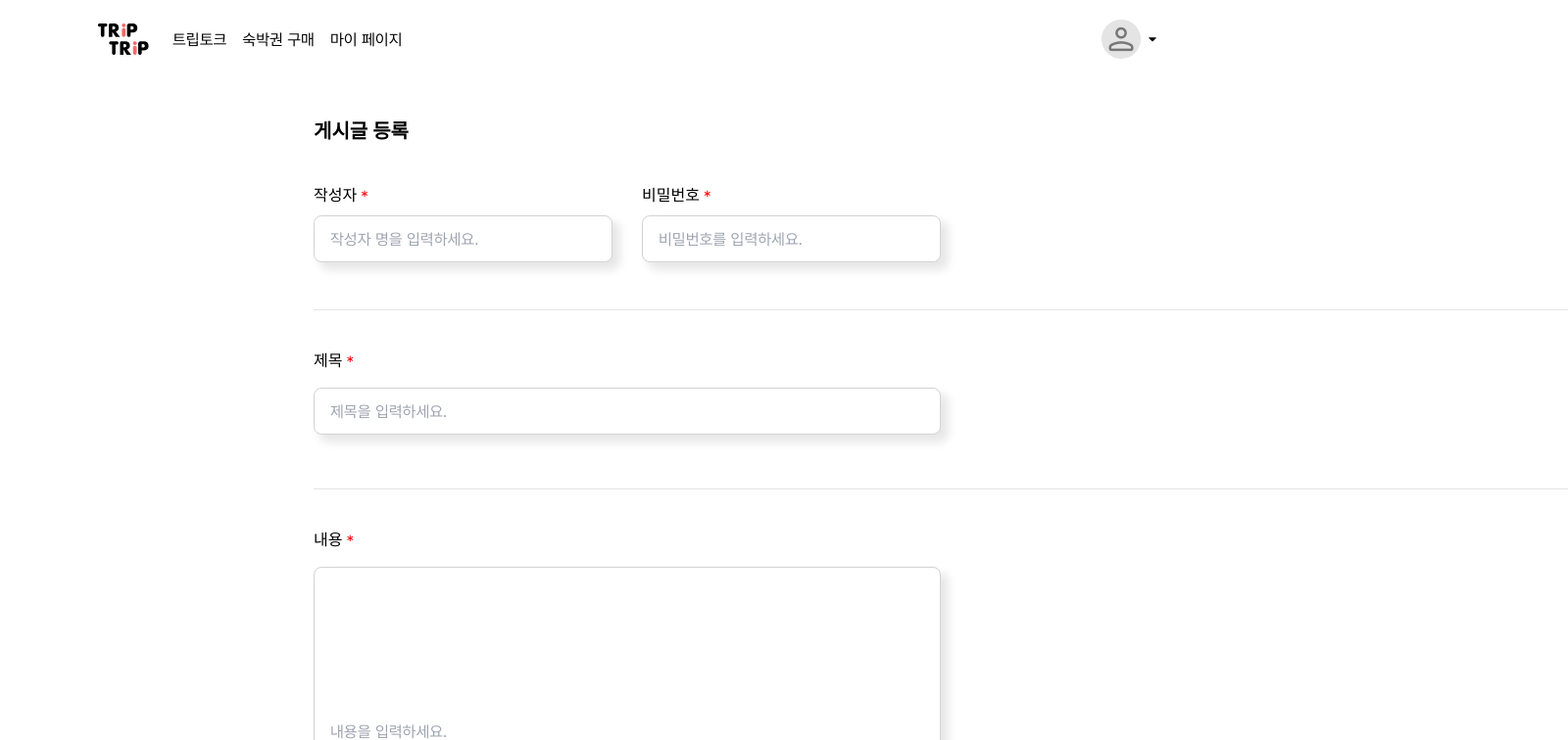
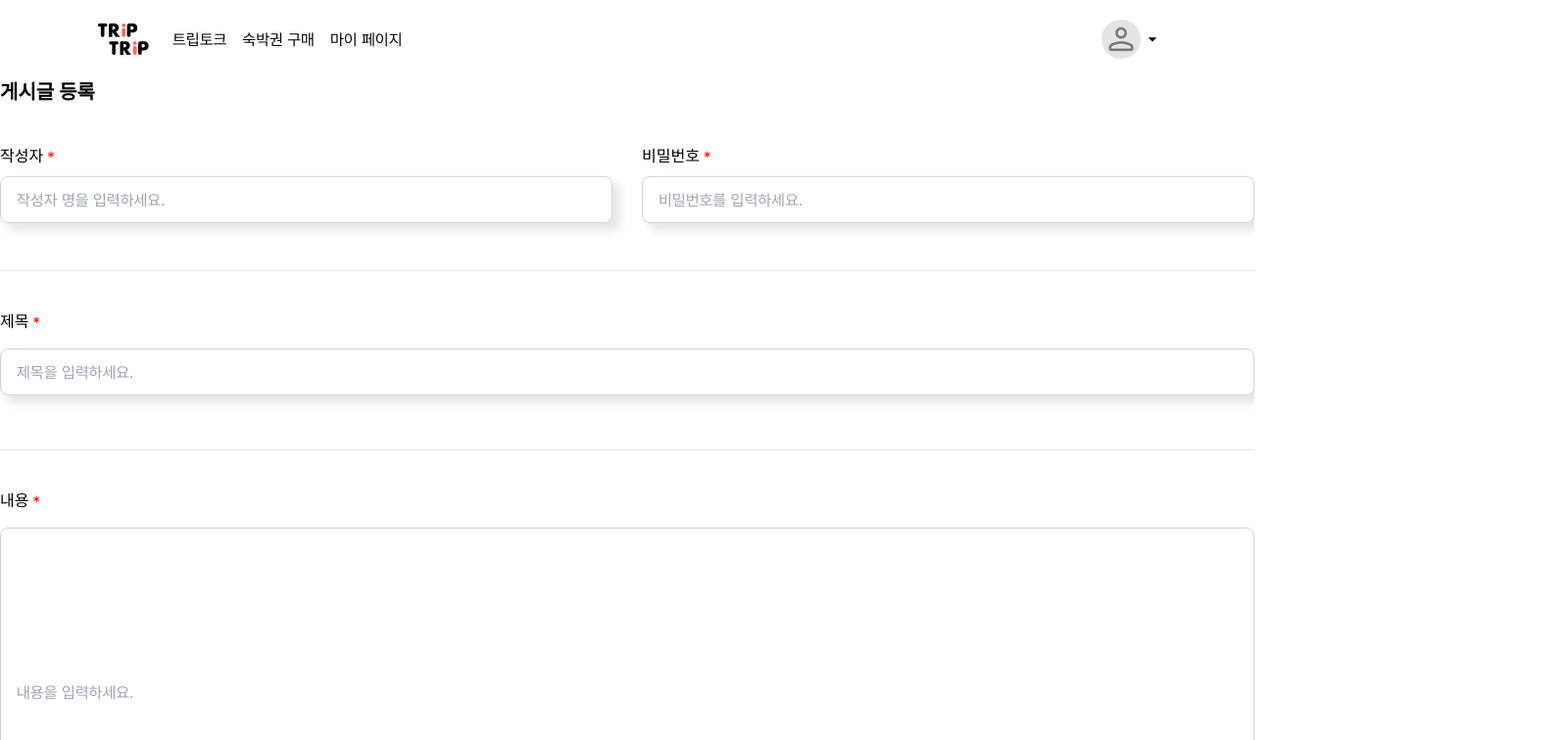
Before and after one commit to BryanLee98/frontendDeveloping, a Next.js app: page /boards/new in a window 1280 px wide. Shown: the top 756 px of the page at 98% size, 1600 px wide, since content can reach past the window. Built offline with nearby package versions, Linux system fonts and the light colour scheme.

Commit message:
Add files via upload

```diff
--- a/src/components/boards-write/styles.module.css
+++ b/src/components/boards-write/styles.module.css
@@ -5,10 +5,13 @@
 
 .Layout {
   display: flex;
-  width: 1280px;
-  padding: 40px 320px;
+  width: 100%;
+  min-width: 1280px;
+  padding: 0px 20px;
   justify-content: center;
   flex-direction: column;
+  gap: 40px;
+  align-items: center;
 }
 
 .titleTextStyle {
```
